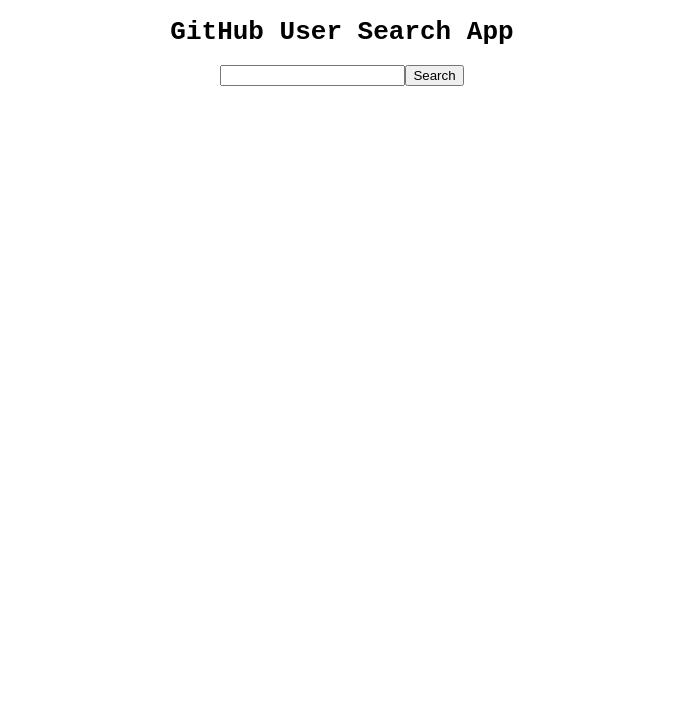
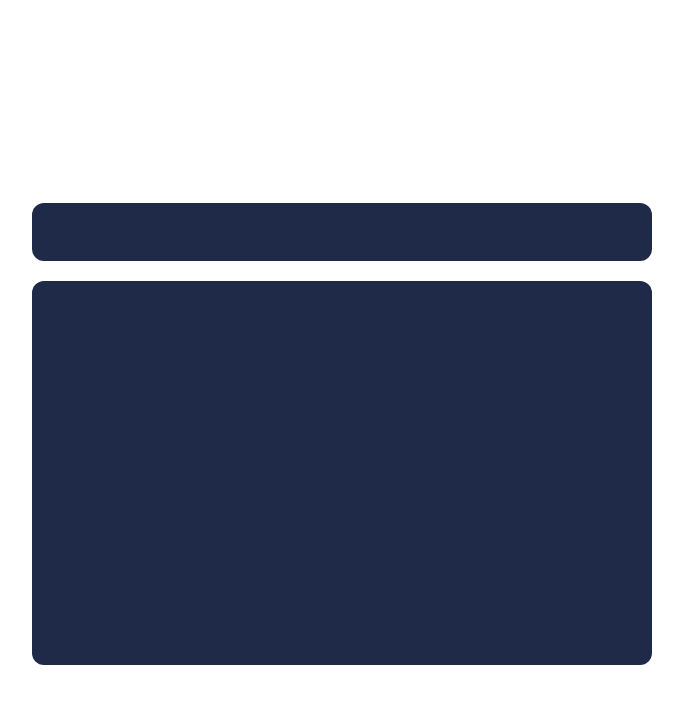
Before and after one commit to vamsi-tupakula/GitHub_User_Search_App, a React (Create React App) app: page / in a window 1280 px wide. Shown: the top 704 px of the page, without its empty margins (298-981 px from the left). Built offline with nearby package versions, Linux system fonts and the light colour scheme.

Commit message:
basic ui added...

```diff
--- a/package.json
+++ b/package.json
@@ -3,6 +3,10 @@
   "version": "0.1.0",
   "private": true,
   "dependencies": {
+    "@fortawesome/fontawesome-svg-core": "^6.2.1",
+    "@fortawesome/free-regular-svg-icons": "^6.2.1",
+    "@fortawesome/free-solid-svg-icons": "^6.2.1",
+    "@fortawesome/react-fontawesome": "^0.2.0",
     "@testing-library/jest-dom": "^5.16.5",
     "@testing-library/react": "^13.4.0",
     "@testing-library/user-event": "^13.5.0",
--- a/public/index.html
+++ b/public/index.html
@@ -39,5 +39,6 @@
       To begin the development, run `npm start` or `yarn start`.
       To create a production bundle, use `npm run build` or `yarn build`.
     -->
+    <script src="https://kit.fontawesome.com/5c492f2588.js" crossorigin="anonymous"></script>
   </body>
 </html>
--- a/src/App.css
+++ b/src/App.css
@@ -1,38 +1,12 @@
-.App {
-  text-align: center;
+.container {
+  width: 650px;
+  height: 550px;
+  padding: 10px 15px;
+  gap: 20px;
+  display: flex;
+  flex-direction: column;
 }
 
-.App-logo {
-  height: 40vmin;
-  pointer-events: none;
+.container * {
+  border-radius: 12px;
 }
-
-@media (prefers-reduced-motion: no-preference) {
-  .App-logo {
-    animation: App-logo-spin infinite 20s linear;
-  }
-}
-
-.App-header {
-  background-color: #282c34;
-  min-height: 100vh;
-  display: flex;
-  flex-direction: column;
-  align-items: center;
-  justify-content: center;
-  font-size: calc(10px + 2vmin);
-  color: white;
-}
-
-.App-link {
-  color: #61dafb;
-}
-
-@keyframes App-logo-spin {
-  from {
-    transform: rotate(0deg);
-  }
-  to {
-    transform: rotate(360deg);
-  }
-}
--- a/src/App.js
+++ b/src/App.js
@@ -1,13 +1,27 @@
-import './App.css';
+import "./App.css";
+import DetailsPane from "./components/DetailsPane";
+import Header from "./components/Header";
+import SearchContainer from "./components/SearchContainer";
+import { useState } from 'react';
 
 function App() {
+  const [theme, setTheme] = useState('dark');
+
+  const changeTheme = () => {
+    if (theme === 'light') {
+      document.body.style.backgroundColor = '#141d2f';
+      setTheme('dark');
+    } else {
+      document.body.style.backgroundColor = '#ffffff';
+      setTheme('light');
+    }
+  }
+
   return (
-    <div className="App" style={{fontFamily: "monospace"}}>
-      <h1>GitHub User Search App</h1>
-      <form action="#">
-        <input type="text" />
-        <button type="submit" onSubmit={console.log("searching..........")}>Search</button>
-      </form>
+    <div className="container">
+      <Header theme={theme} changeTheme={changeTheme}/>
+      <SearchContainer />
+      <DetailsPane />
     </div>
   );
 }
--- /dev/null
+++ b/src/components/DetailsPane.jsx
@@ -0,0 +1,11 @@
+import './css/DetailsPane.css';
+
+function DetailsPane() {
+  return (
+    <div className="details_pane">
+
+    </div>
+  );
+}
+
+export default DetailsPane;
--- /dev/null
+++ b/src/components/Header.jsx
@@ -0,0 +1,18 @@
+import { FontAwesomeIcon } from '@fortawesome/react-fontawesome'
+import { faSun } from '@fortawesome/free-solid-svg-icons'
+import './css/Header.css';
+
+function Header(props) {
+
+  return (
+    <div className="header">
+      <p className="name">Vamsi Krishna</p>
+      <div className="light_dark_change">
+        <p>LIGHT</p>
+        <p onClick={props.changeTheme}><FontAwesomeIcon icon={faSun} /></p>
+      </div>
+    </div>
+  );
+}
+
+export default Header;
--- /dev/null
+++ b/src/components/SearchContainer.jsx
@@ -0,0 +1,11 @@
+import './css/SearchContainer.css'
+
+function SearchContainer() {
+    return (
+        <div className="search_bar_container">
+
+        </div>
+    );
+}
+
+export default SearchContainer;
--- /dev/null
+++ b/src/components/css/DetailsPane.css
@@ -0,0 +1,5 @@
+.container .details_pane {
+  width: 100%;
+  height: calc(100% - 20% - 40px);
+  background-color: #1e2a47;
+}
--- /dev/null
+++ b/src/components/css/Header.css
@@ -0,0 +1,21 @@
+.container .header {
+  width: 100%;
+  height: 9%;
+  font-size: 1.8rem;
+  font-family: "Space Mono", monospace;
+  color: #ffffff;
+  display: flex;
+  align-items: center;
+  justify-content: space-between;
+}
+
+.container .header .name {
+  font-weight: bold;
+}
+
+.container .header .light_dark_change {
+  display: flex;
+  gap: 15px;
+  font-size: 1rem;
+  padding-right: 5px;
+}
--- /dev/null
+++ b/src/components/css/SearchContainer.css
@@ -0,0 +1,5 @@
+.container .search_bar_container {
+  width: 100%;
+  height: 11%;
+  background-color: #1e2a47;
+}
--- a/src/index.css
+++ b/src/index.css
@@ -1,13 +1,23 @@
+/**
+* button color : #0079ff
+* button hover color : #60abff
+* webpage background : #141d2f
+* container background : #1e2a47
+*/
+
+* {
+  margin: 0;
+  padding: 0;
+  box-sizing: border-box;
+}
+
 body {
   margin: 0;
-  font-family: -apple-system, BlinkMacSystemFont, 'Segoe UI', 'Roboto', 'Oxygen',
-    'Ubuntu', 'Cantarell', 'Fira Sans', 'Droid Sans', 'Helvetica Neue',
-    sans-serif;
-  -webkit-font-smoothing: antialiased;
-  -moz-osx-font-smoothing: grayscale;
+  padding: 0;
+  height: 100vh;
+  width: 100vw;
+  /* background-color: #141d2f; */
+  display: flex;
+  align-items: center;
+  justify-content: center;
 }
-
-code {
-  font-family: source-code-pro, Menlo, Monaco, Consolas, 'Courier New',
-    monospace;
-}
```
Also changed, not shown: 2 other files (tests, documents, lock files or other folders).
